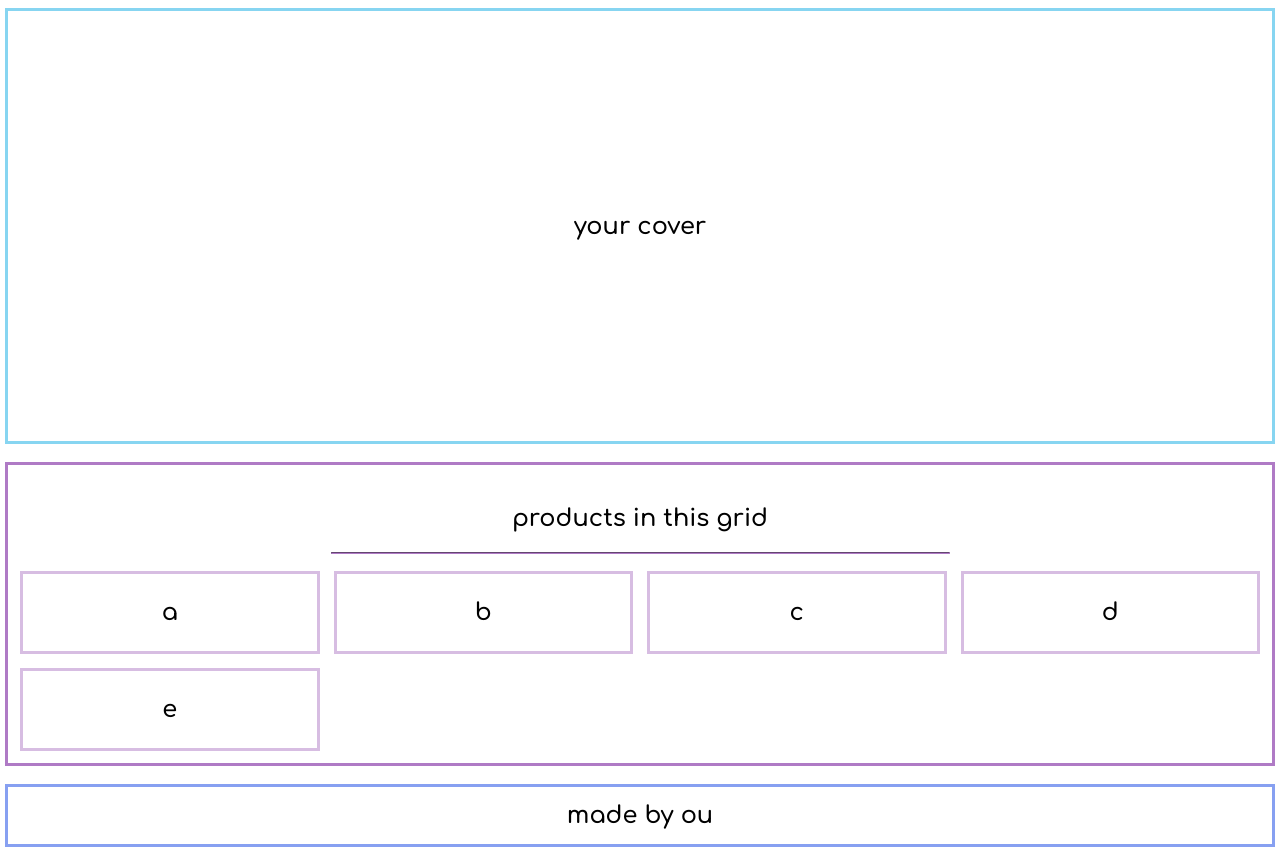
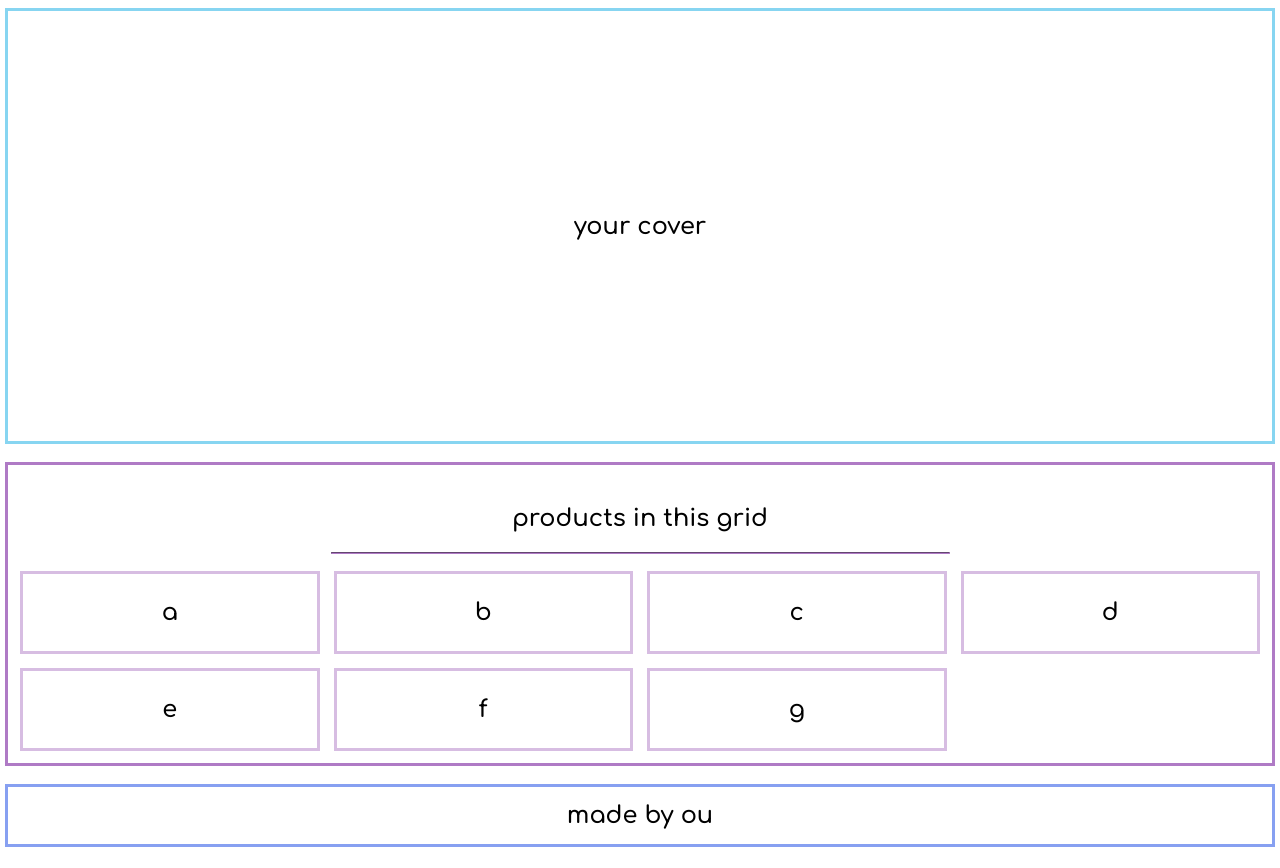
Before and after one commit to ou79/css-layout, a plain HTML site: page index.html in a window 1280 px wide. Shown: the part 110-978 px from the top of the page. Drawn offline with Linux system fonts and the light colour scheme.

Commit message:
more products

```diff
--- a/index.html
+++ b/index.html
@@ -23,6 +23,8 @@
 		<div class="box zone">c</div>
 		<div class="box zone">d</div>
 		<div class="box zone">e</div>
+		<div class="box zone">f</div>
+		<div class="box zone">g</div>
 	</div>
 	<footer class="zone blue footer">made by ou</footer>
 	</div>
```
